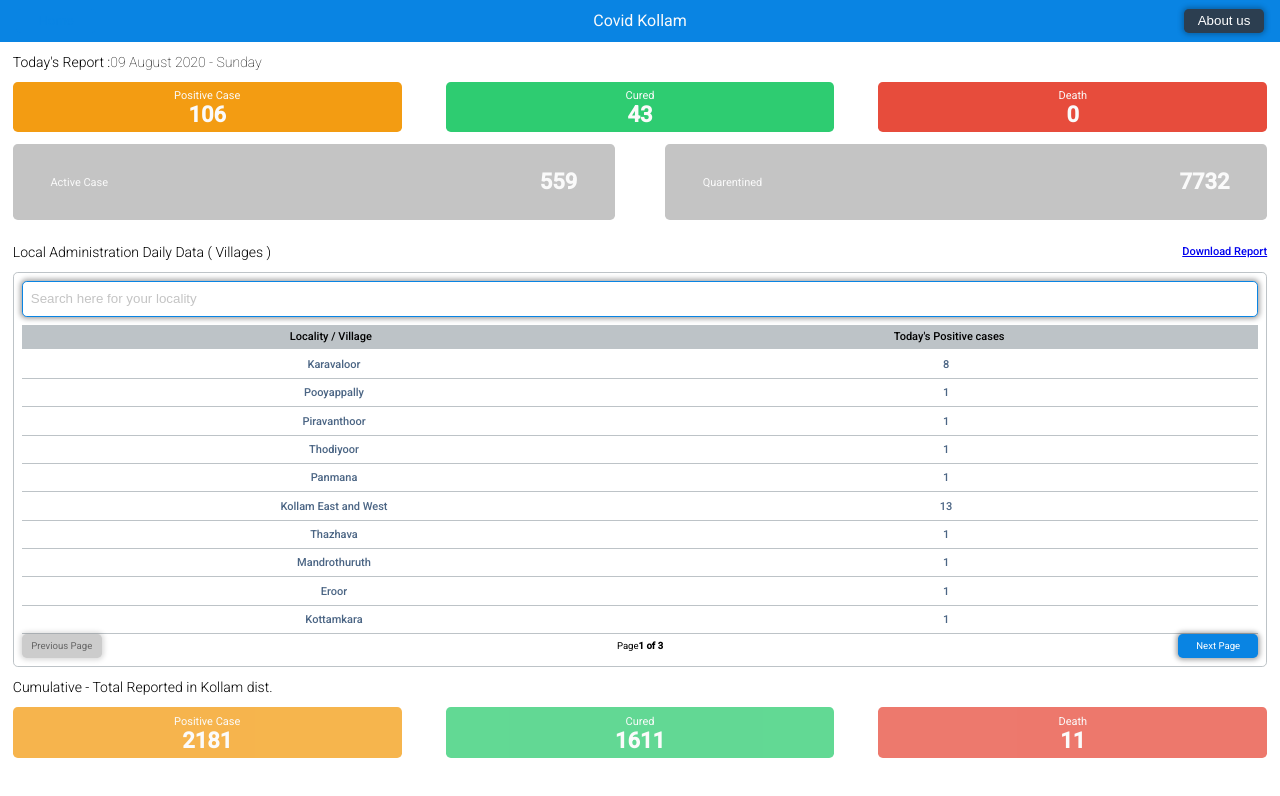
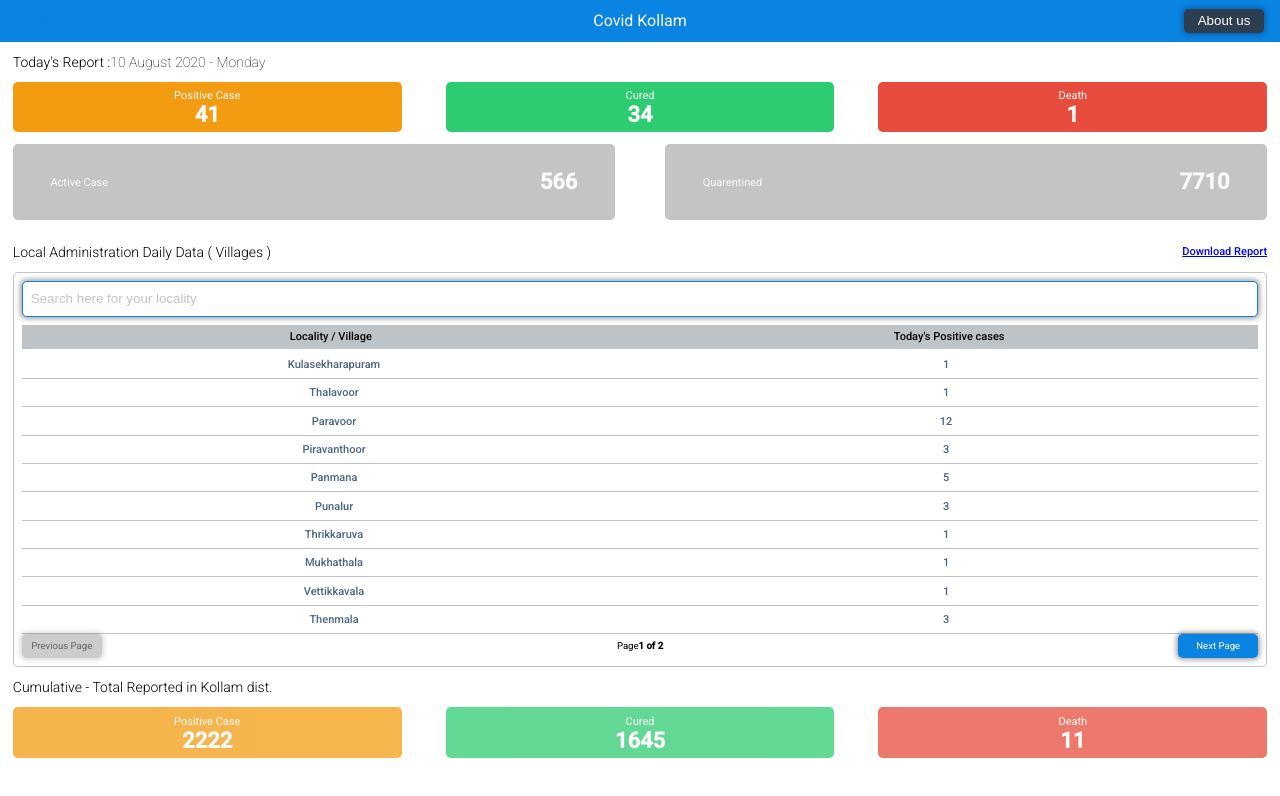
Before and after one commit to hkvongit/covid-kollam, a React (Create React App) app: page / in a window 1280 px wide. Shown: the top 796 px of the page. Built offline with nearby package versions, Linux system fonts and the light colour scheme.

Commit message:
august10

```diff
--- /dev/null
+++ b/src/data/2020-08-10-18-06.json
@@ -0,0 +1,121 @@
+{
+    "TodaysReportData": {
+        "title": "Today's Report",
+        "date": "10 August 2020 - Monday",
+        "statusCardDataMain": [
+            {
+                "title": "Positive Case",
+                "count": "41",
+                "backgroundColor": "var(--status-yellow)"
+            },
+            {
+                "title": "Cured",
+                "count": "34",
+                "backgroundColor": "var(--status-green)"
+            },
+            {
+                "title": "Death",
+                "count": "1",
+                "backgroundColor": "var(--status-red)"
+            }
+        ],
+        "statusCardDataSub": [
+            {
+                "title": "Active Case",
+                "count": "566",
+                "backgroundColor": "var(--status-yellow)"
+            },
+            {
+                "title": "Quarentined",
+                "count": "7710",
+                "backgroundColor": "var(--status-green)"
+            }
+        ]
+    },
+    "VillageStatsData": [
+        {
+            "locality": "Kulasekharapuram",
+            "count": "1"
+        },
+        {
+            "locality": "Thalavoor",
+            "count": "1"
+        },
+        {
+            "locality": "Paravoor",
+            "count": "12"
+        },
+        {
+            "locality": "Piravanthoor",
+            "count": "3"
+        },
+        {
+            "locality": "Panmana",
+            "count": "5"
+        },
+        {
+            "locality": "Punalur",
+            "count": "3"
+        },
+        {
+            "locality": "Thrikkaruva",
+            "count": "1"
+        },
+        {
+            "locality": "Mukhathala",
+            "count": "1"
+        },
+        {
+            "locality": "Vettikkavala",
+            "count": "1"
+        },
+        {
+            "locality": "Thenmala",
+            "count": "3"
+        },
+        {
+            "locality": "Poothakulam",
+            "count": "1"
+        },
+        {
+            "locality": "Kollam East and West",
+            "count": "2"
+        },
+        {
+            "locality": "Anchal",
+            "count": "3"
+        },
+        {
+            "locality": "Ittiva",
+            "count": "1"
+        },
+        {
+            "locality": "Chavara",
+            "count": "2"
+        },
+        {
+            "locality": "Others - Tamil Nadu natives",
+            "count": "1"
+        }
+    ],
+    "TotalReportData": {
+        "title": "Cumulative - Total Reported in Kollam dist.",
+        "statusCardDataMain": [
+            {
+                "title": "Positive Case",
+                "count": "2222",
+                "backgroundColor": "var(--status-yellow)"
+            },
+            {
+                "title": "Cured",
+                "count": "1645",
+                "backgroundColor": "var(--status-green)"
+            },
+            {
+                "title": "Death",
+                "count": "11",
+                "backgroundColor": "var(--status-red)"
+            }
+        ]
+    }
+}
--- a/src/data/index.js
+++ b/src/data/index.js
@@ -1,5 +1,5 @@
-import Data from './2020-08-09-18-13.json'
+import Data from './2020-08-10-18-06.json'
 export default Data
 
-export const downloadLink = "https://drive.google.com/file/d/1LUSQWpmlt1Hkd8448n5Cws3rmi0Kb7b1/view?usp=sharing"
+export const downloadLink = "https://drive.google.com/file/d/1dcaHIvkW16NzfbgSHu4LOjDrzAZBYti5/view?usp=sharing"
 // code editor
```
